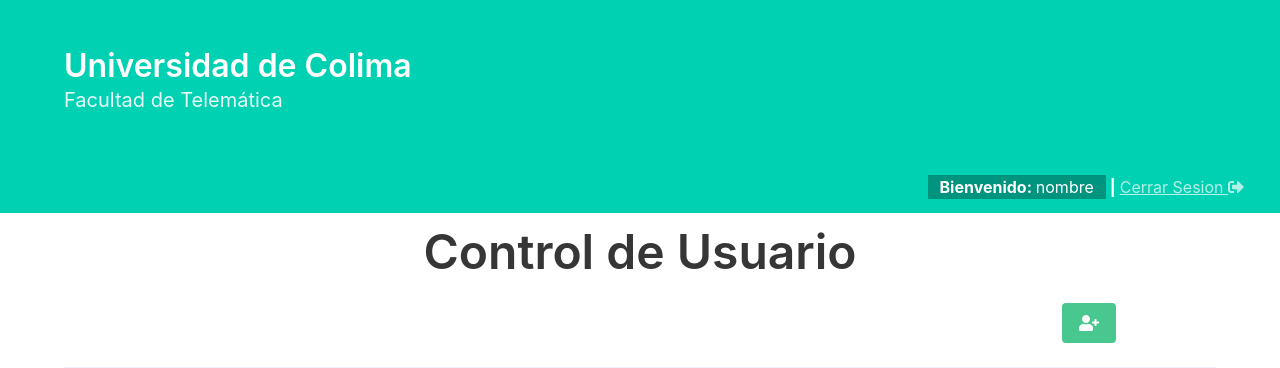
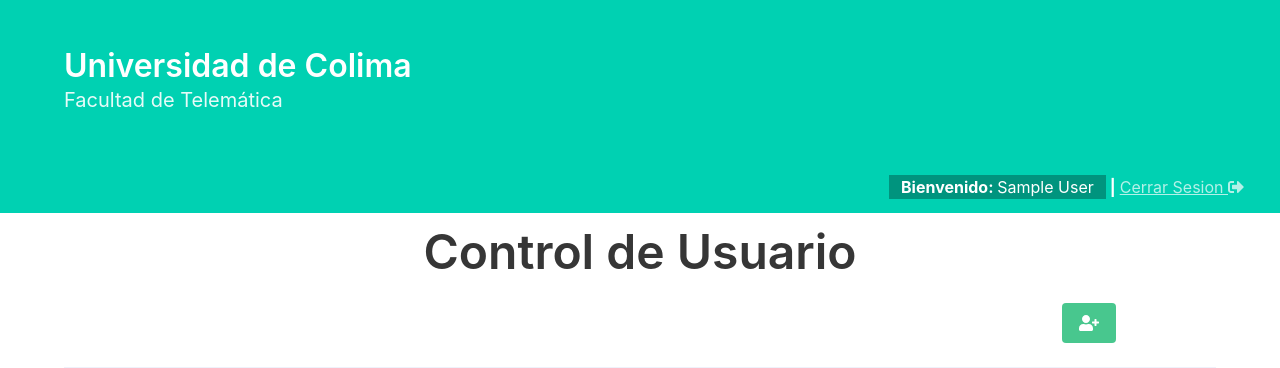
Before and after one commit to OsvaldoMDLM/login1.0, a PHP site: page /view/home.php in a window 1280 px wide. Shown: the top 368 px of the page. Run offline with PHP 8.4, Linux system fonts and the light colour scheme; the visitor is signed in with stand-in values (Sample User, id 1); data comes from the database, SQL or seed files in the repository; some libraries are stand-ins or nearby versions.

Commit message:
sessions

```diff
--- a/model/models.php
+++ b/model/models.php
@@ -16,6 +16,7 @@
 
 function login() {
 
+    $userSession = new UserSession();
     $nombre = $_POST['nombre'];
     $correo = $_POST['correo'];
 
@@ -25,6 +26,8 @@ function login() {
     $resultado = mysqli_query($conexion,$consulta);
     $filas = mysqli_num_rows($resultado);
     if($filas>0){
+
+        $userSession->setCurrentUser($nombre);
         header("location:./view/home.php");
     }
     else {
--- a/session/logout.php
+++ b/session/logout.php
@@ -1,5 +1,5 @@
 <?php
-session_start();
+    session_start();
     include_once('../controller/sessions.php');
     $userSession = new UserSession();
     $userSession->closeSession();
--- a/view/components/header.php
+++ b/view/components/header.php
@@ -1,10 +1,11 @@
 <?php
-    session_start();
+
     $uri = '../session/logout.php';
     if (file_exists("../controller/sessions.php")) {
         $uri = '../session/logout.php';
         include("../controller/sessions.php");
     }
+    $userSession = new UserSession();
 ?>
 <section class="hero is-primary">
     <div class="hero-body">
@@ -16,16 +17,14 @@
         </div>
     </div>
 
-<?php    $userSession = new UserSession();
-            $userSession->setCurrentUser('nombre');
-
-
+<?php
+            $name = $userSession->getCurrentUser();
             ?>
 <nav class="navbar" role="navigation" aria-label="main navigation">
     <div class="navbar-end">
         <div class="navbar-item">
-            <p class="mr-1 px-3 has-text-white has-background-primary-dark "><strong class="has-text-white">Bienvenido: </strong>  <?php echo $_SESSION['nombre'];?> </p>
-            <strong class="has-text-white">| </strong>
+            <p class="mr-1 px-3 has-text-white has-background-primary-dark "><strong class="has-text-white">Bienvenido: </strong>  <?php echo $name;?> </p>
+            <strong class="has-text-white">|</strong>
             <a class="pr-5 ml-1" href="<?php echo($uri) ?>">
                 <u> Cerrar Sesion <i class="fas fa-sign-out-alt"></i> </u>
             </a>
```
